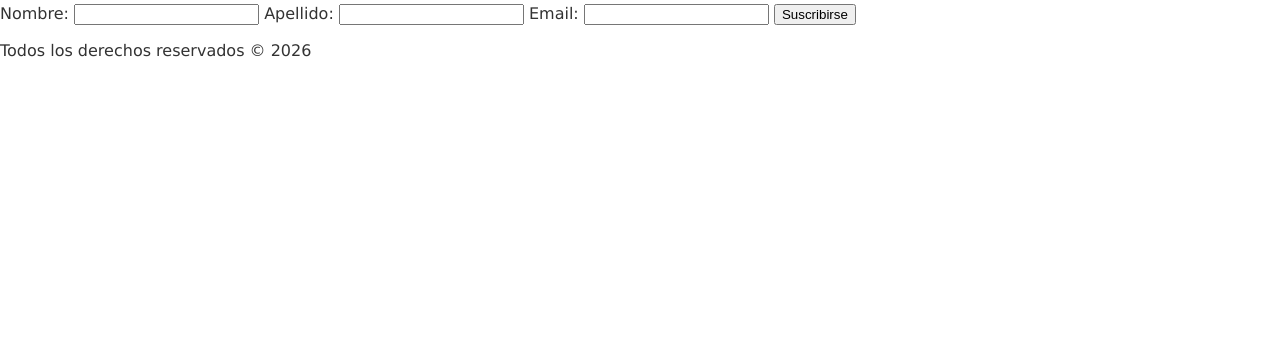
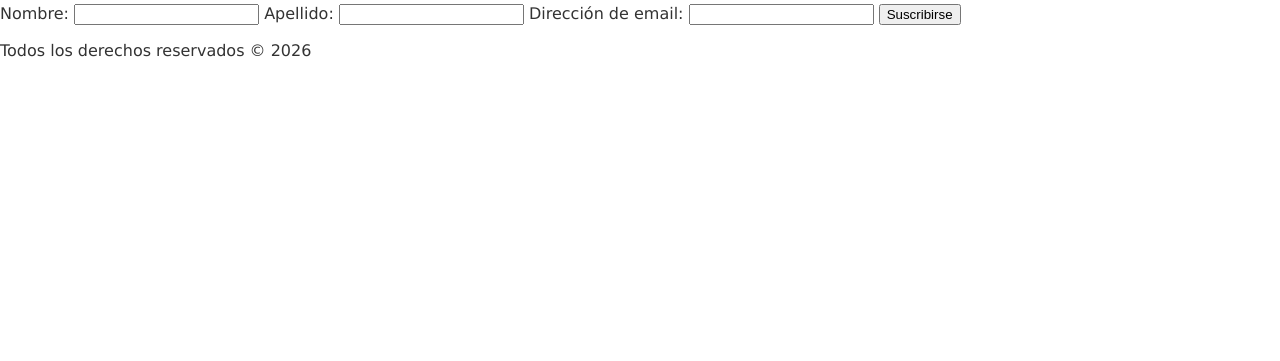
Before and after one commit to jdrjuan/sitio-web-9, a plain HTML site: page contacto.html in a window 1280 px wide. Shown: the part 439-800 px from the top of the page. Drawn offline with Linux system fonts and the light colour scheme.

Commit message:
Mejora label de email en contacto

```diff
--- a/contacto.html
+++ b/contacto.html
@@ -38,7 +38,7 @@
             <input type="text" name="nombre" id="nombre">
             <label for="apellido">Apellido:</label>
             <input type="text" name="apellido" id="apellido">
-            <label for="email">Email:</label>
+            <label for="email">Dirección de email:</label>
             <input type="email" name="email" id="email">
             <input type="submit" value="Suscribirse">
         </form>
```
